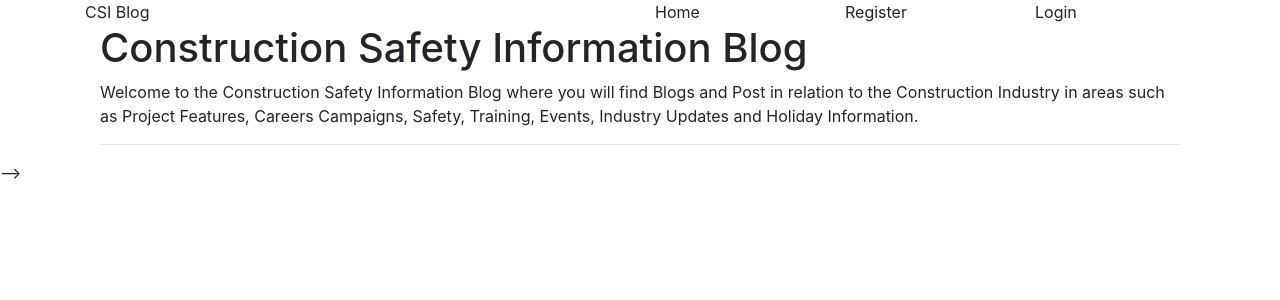
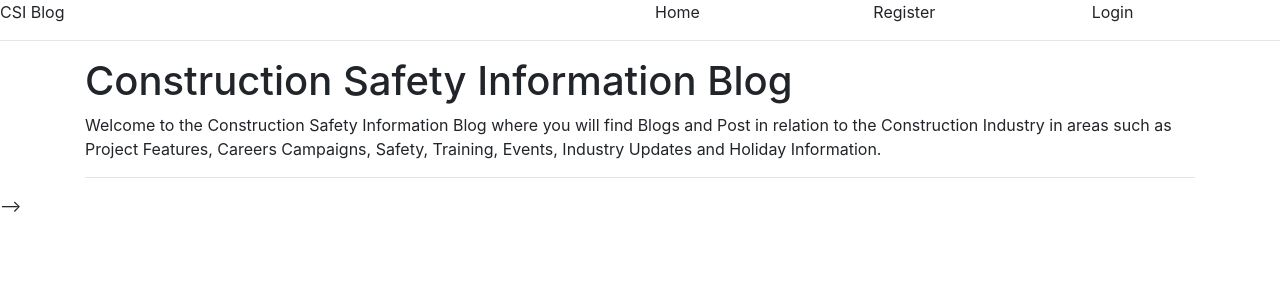
Before and after one commit to NBJIN/fsf-csi-bloga, a Django app: page / in a window 1280 px wide. Shown: the top 300 px of the page. Run offline with Django 3.2, Linux system fonts and the light colour scheme; data that the repository does not hold is empty; some web fonts are replaced.

```diff
--- a/templates/base.html
+++ b/templates/base.html
@@ -25,7 +25,7 @@
     <title>Construction Safety Information Blog </title>
 </head>
 <body>
-    <div class="container">
+    <div class="container-nav">
         <div class="row">
             <div class="col-6">
                 CSI Blog
@@ -40,6 +40,8 @@
           Login
           </div>
         </div>
+
+        <hr>
 
         {% for pic in photo %}
         <img src="{{pexelscrane.jpg}}" alt="Crane">
```
